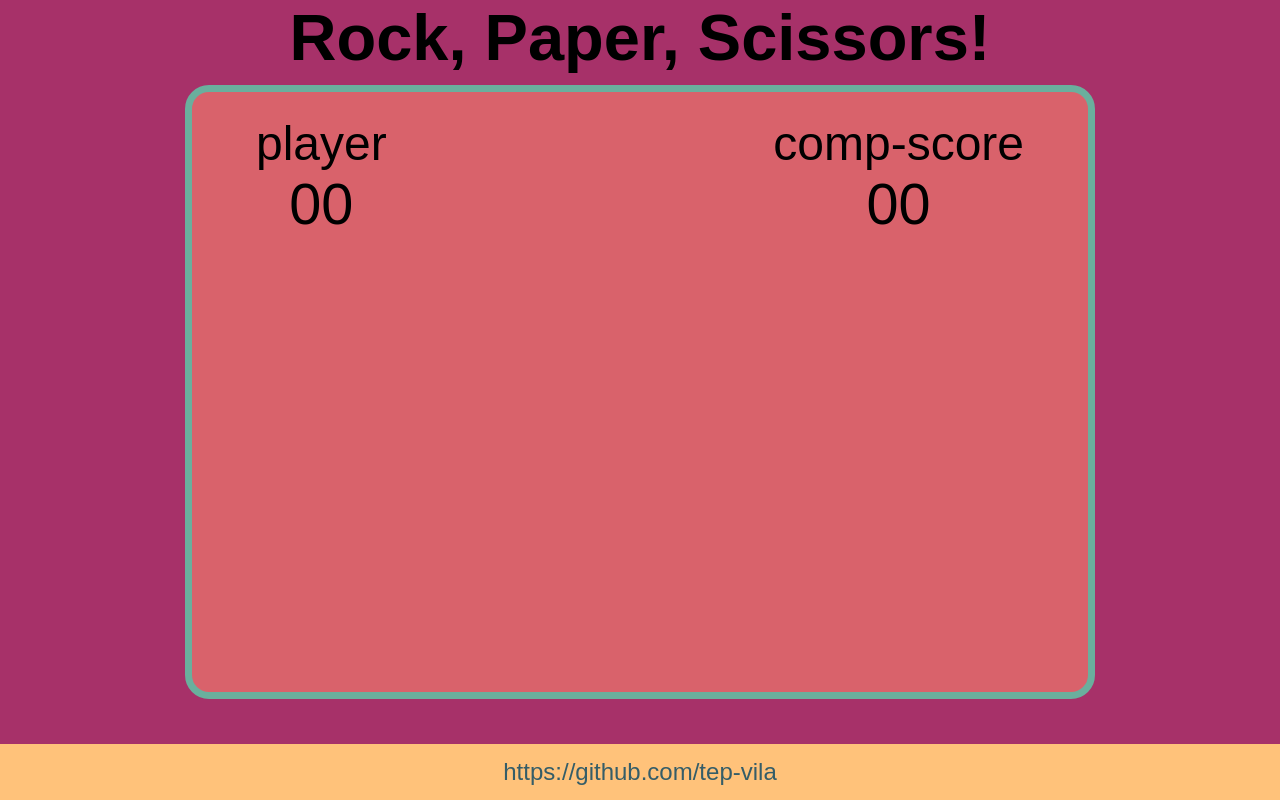
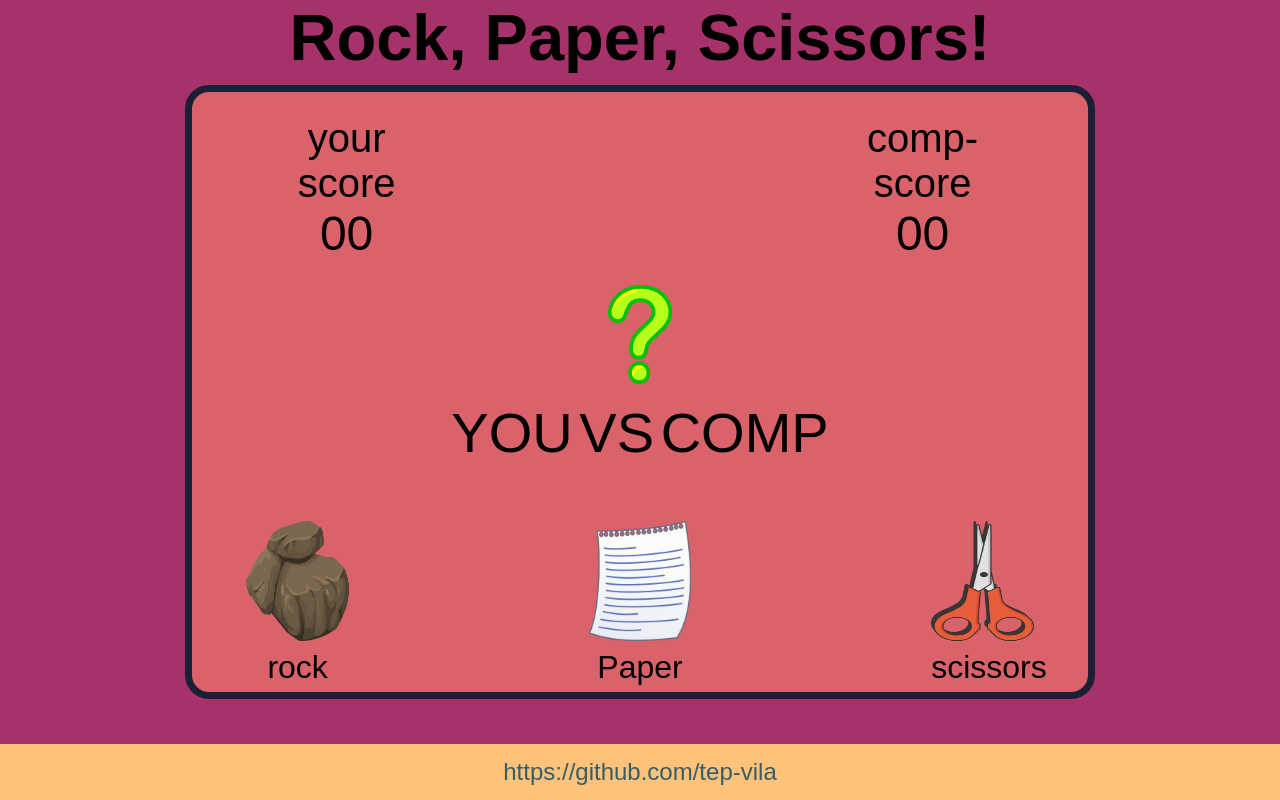
Before and after one commit to tep-vila/rock-paper-scissors-TOP, a plain HTML site: page index.html in a window 1280 px wide. Drawn offline with Linux system fonts and the light colour scheme; a web font is replaced by a local one.

Commit message:
ui is done, has hover and click effects. game logic next.

```diff
--- a/index.html
+++ b/index.html
@@ -6,6 +6,7 @@
     <title>Document</title>
     <script src="RPS.js"></script>
     <link rel="stylesheet" href="styles/styles.css" />
+    <link rel="stylesheet" href="styles/hover.css" />
     <link rel="preconnect" href="https://fonts.googleapis.com" />
     <link rel="preconnect" href="https://fonts.gstatic.com" crossorigin />
     <link
@@ -16,6 +17,8 @@
     <style>
       @import url("https://fonts.googleapis.com/css2?family=Roboto:ital,wght@0,100;0,300;0,400;0,500;0,700;0,900;1,100;1,300;1,400;1,500;1,700;1,900&display=swap");
     </style>
+
+    <script src="RPS.js" defer></script>
   </head>
   <body>
     <h1 class="win-lose-msg">Rock, Paper, Scissors!</h1>
@@ -23,12 +26,35 @@
     <div class="main-body">
       <div class="score-area">
         <div class="player-score">
-          player
+          your score
           <p class="curr-player-score">00</p>
         </div>
         <div class="computer-score">
           comp-score
           <p class="curr-comp-score">00</p>
+        </div>
+      </div>
+      <div class="img-container">
+        <img src="assets/question-mark.png" alt="???" class="comp-throw" />
+      </div>
+
+      <div class="choice-display">
+        <span class="player-choice">YOU</span> VS
+        <span class="comp-choice">COMP</span>
+      </div>
+
+      <div class="choose-option">
+        <div class="rock">
+          <img src="assets/rock.png" alt="rock" />
+          rock
+        </div>
+        <div class="paper">
+          <img src="assets/paper.png" alt="paper" />
+          Paper
+        </div>
+        <div class="scissors">
+          <img src="assets/scissors.png" alt="scissors" />
+          scissors
         </div>
       </div>
     </div>
--- /dev/null
+++ b/styles/hover.css
@@ -0,0 +1,12 @@
+.rock:hover,
+.paper:hover,
+.scissors:hover {
+  cursor: pointer;
+  font-size: 2.3em;
+}
+
+.rock:active,
+.paper:active,
+.scissors:active {
+  font-size: 2em;
+}
--- a/styles/styles.css
+++ b/styles/styles.css
@@ -24,20 +24,24 @@ body {
   width: 70vw;
   height: 75vh;
 
-  border: 7px solid #6aaf9d;
+  border: 7px solid #1b1e34;
   border-radius: 24px;
   overflow: hidden;
+
+  display: flex;
+  flex-direction: column;
+  align-items: center;
 }
 
 .score-area {
   display: flex;
-  justify-content: space-between;
+  gap: 30vw;
   padding: 3vh 5vw;
 }
 
 .player-score,
 .computer-score {
-  font-size: 3em;
+  font-size: 2.5em;
 }
 
 .curr-player-score,
@@ -46,6 +50,45 @@ body {
   padding: 0;
   margin: 0;
   text-align: center;
+}
+
+.img-container {
+  width: 5vw;
+}
+
+.rock,
+.paper,
+.scissors {
+  height: 15vh;
+  width: 8vw;
+  font-size: 2em;
+  transition: font-size 0.1s;
+}
+
+img {
+  width: 100%;
+  height: 100%;
+  object-fit: fill;
+}
+
+.choice-display {
+  font-size: 3.5em;
+  display: flex;
+  justify-content: space-around;
+  align-items: center;
+  text-align: center;
+  width: 30vw;
+  margin-top: 2vh;
+  margin-bottom: 2vh;
+}
+
+.choose-option {
+  display: flex;
+  align-items: center;
+  justify-content: center;
+  gap: 30vh;
+  padding-top: 5vh;
+  font-size: 1em;
 }
 
 /*FOR WIN OR LOSE DECLARATION*/
```
